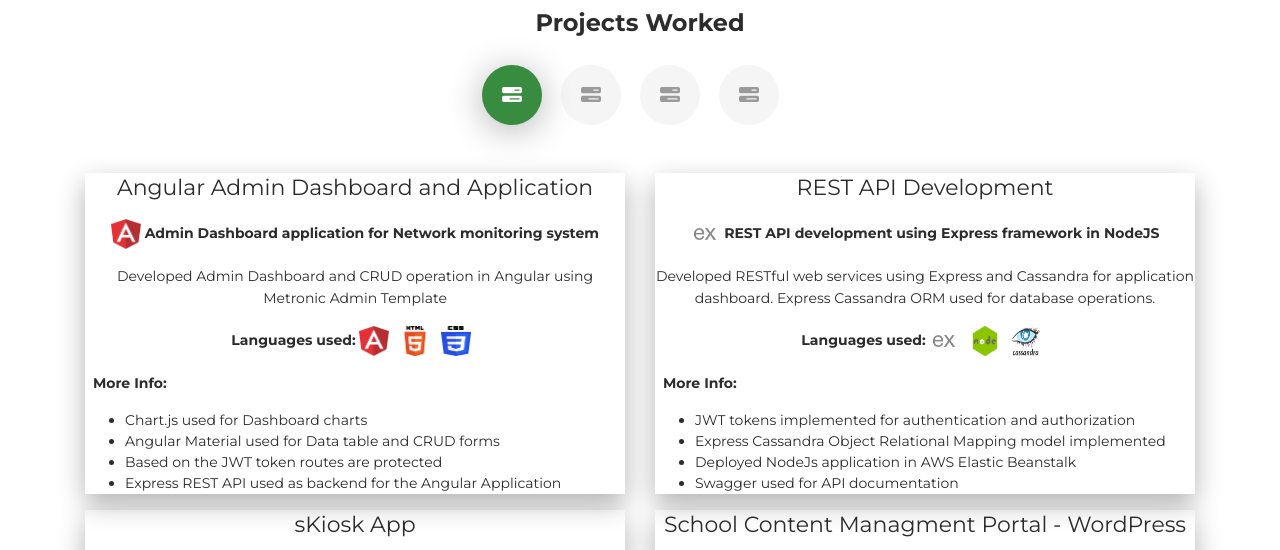
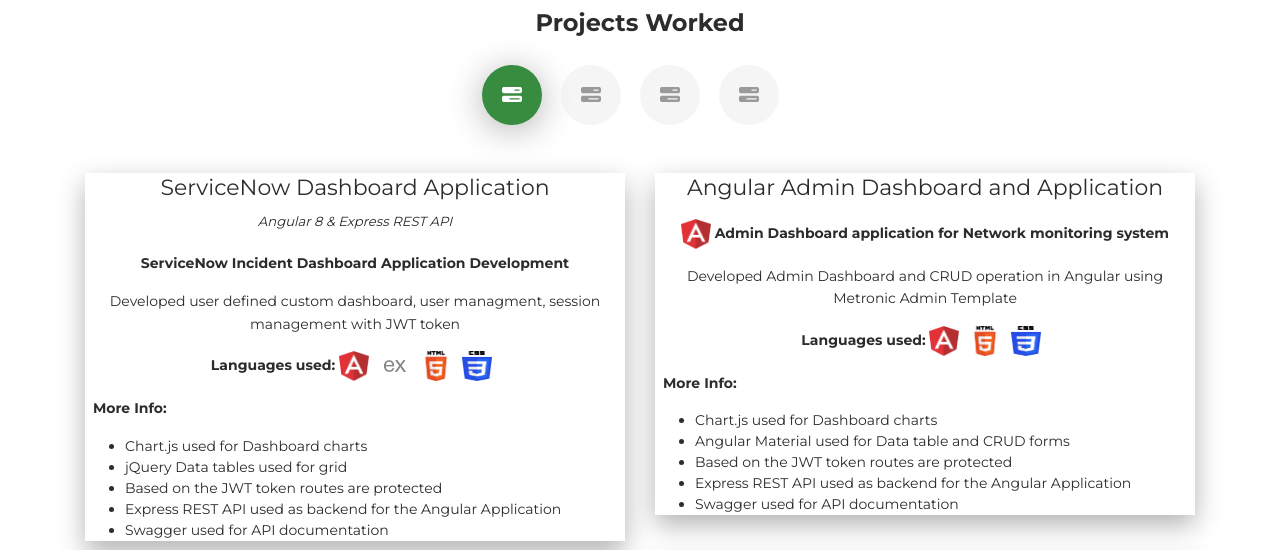
Before and after one commit to sankar-dev/old-resume-theme-archived, a plain HTML site: page index.html in a window 1280 px wide. Shown: the part 2010-2560 px from the top of the page. Drawn offline with Linux system fonts and the light colour scheme; animation ran at ten frames a second.

Commit message:
Profile update

```diff
--- a/index.html
+++ b/index.html
@@ -71,7 +71,7 @@
             <div class="h4 mt-0 title">Basic Information</div>
             <div class="row">
               <div class="col-sm-4"><strong class="text-uppercase">Age:</strong></div>
-              <div class="col-sm-8">28</div>
+              <div class="col-sm-8">29</div>
             </div>
             <div class="row mt-3">
               <div class="col-sm-4"><strong class="text-uppercase">Email:</strong></div>
@@ -83,7 +83,7 @@
             </div>
             <div class="row mt-3">
               <div class="col-sm-4"><strong class="text-uppercase">Address:</strong></div>
-              <div class="col-sm-8">1/11, Kambar Street, Gandhi Nagar, Virugambakkam, Chennai - 600092</div>
+              <div class="col-sm-8">1/85, KSS Street, <br>Kelambakkam, <br>Chennai - 603103</div>
             </div>
             <div class="row mt-3">
               <div class="col-sm-4"><strong class="text-uppercase">Language:</strong></div>
@@ -247,8 +247,30 @@
           <div class="row">
               <div class="col-md-6">
                   <div class="cc-porfolio-image img-raised" data-aos="fade-up" data-aos-anchor-placement="top-bottom">
+                    <div><center><h5>ServiceNow Dashboard Application <br> <em><small>Angular 8 & Express REST API</small></em></h5></center>
+                        <p align="center"><strong>ServiceNow Incident Dashboard Application Development</strong></p>
+                        <p align="center">Developed user defined custom dashboard, user managment, session management with JWT token</p>
+                        <p align="center"><strong>Languages used:</strong>
+                        <img src="images/angular.png" alt="Image" height="30" width="30" title="Angular"/>&nbsp&nbsp
+                        <img src="images/express.png" alt="Image" height="30" width="30" title="ExpressJS"/>&nbsp&nbsp
+                        <img src="images/html.png" alt="Image" height="30" width="30" title="Html"/>&nbsp&nbsp
+                        <img src="images/css.png" alt="Image" height="30" width="30" title="CSS"/>&nbsp&nbsp
+                        </p>
+                        <p align="left"><strong>&nbsp&nbspMore Info:</strong></p>
+                        <ul>
+                          <li>Chart.js used for Dashboard charts</li>
+                          <li>jQuery Data tables used for grid</li>
+                          <li>Based on the JWT token routes are protected</li>
+                          <li>Express REST API used as backend for the Angular Application</li>
+                          <li>Swagger used for API documentation</li>
+                        </ul>
+                    </div>
+                  </div>
+              </div>
+              <div class="col-md-6">
+                <div class="cc-porfolio-image img-raised" data-aos="fade-up" data-aos-anchor-placement="top-bottom">
                   <div><center><h5>Angular Admin Dashboard and Application</h5></center>
-                        <p align="center"><img src="images/angular.png" alt="Image" height="30" width="30" title="Electron"/> <strong>Admin Dashboard application for Network monitoring system</strong></p>
+                      <p align="center"><img src="images/angular.png" alt="Image" height="30" width="30" title="Angular"/> <strong>Admin Dashboard application for Network monitoring system</strong></p>
                       <p align="center">Developed Admin Dashboard and CRUD operation in Angular using Metronic Admin Template</p>
                       <p align="center"><strong>Languages used:</strong>
                       <img src="images/angular.png" alt="Image" height="30" width="30" title="Angular"/>&nbsp&nbsp
@@ -261,10 +283,10 @@
                         <li>Angular Material used for Data table and CRUD forms</li>
                         <li>Based on the JWT token routes are protected</li>
                         <li>Express REST API used as backend for the Angular Application</li>
+                        <li>Swagger used for API documentation</li>
                       </ul>
                   </div>
                 </div>
-
             </div>
             <div class="col-md-6">
               <div class="cc-porfolio-image img-raised" data-aos="fade-up" data-aos-anchor-placement="top-bottom">
@@ -843,7 +865,7 @@
         <div class="col-md-9" data-aos="fade-left" data-aos-offset="50" data-aos-duration="500">
           <div class="card-body">
             <div class="h5">B.Tech Information Technology</div>
-            <p class="category"><p>Anna University</p><p>Anjalai Ammal Mahalingam Engineering College, Thanjavur.</p></p>
+            <p class="category"></p><p>Anjalai Ammal Mahalingam Engineering College, Thanjavur.</p></p>
           </div>
         </div>
       </div>
```
Lines whose indentation alone changed are shown as unchanged.
